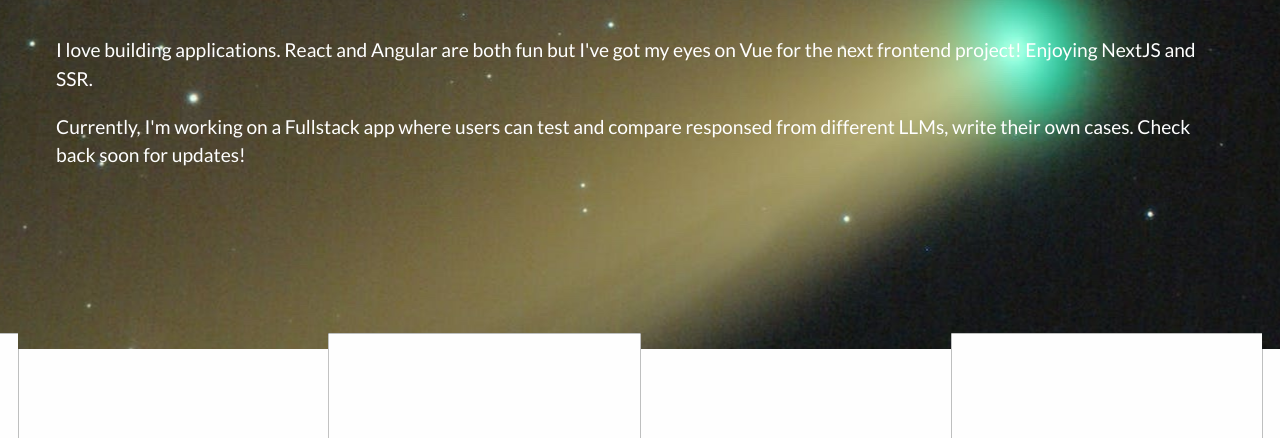
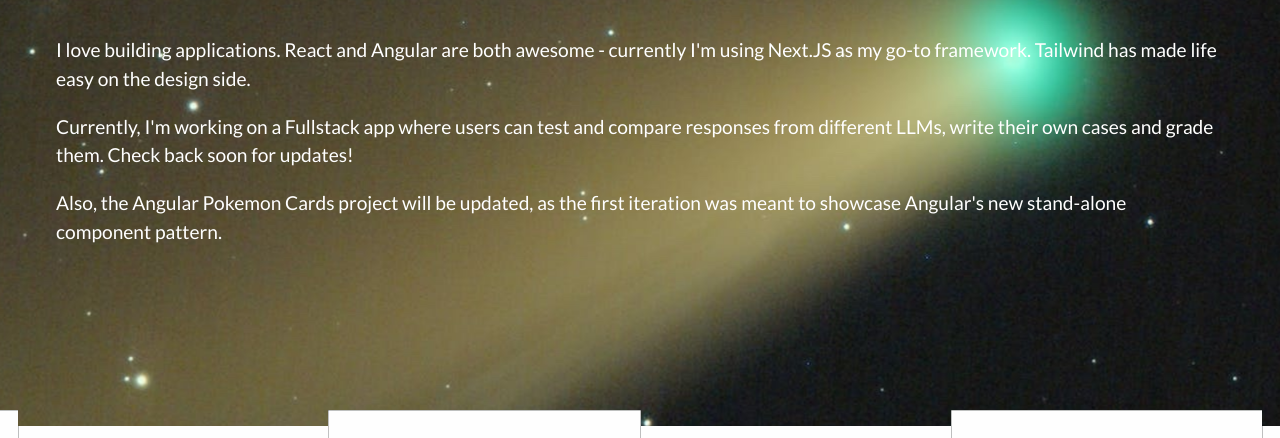
Before and after one commit to zafarsaad/basic-portfolio, a plain HTML site: page index.html in a window 1280 px wide. Shown: the part 362-800 px from the top of the page. Drawn offline with Linux system fonts and the light colour scheme.

Commit message:
spelling mistake, update

```diff
--- a/index.html
+++ b/index.html
@@ -84,14 +84,19 @@
         <p>Hey! It's <span class="name">Saad.</span></p>
         <h2>I ❤️ code!</h2>
         <p>
-          I love building applications. React and Angular are both fun but I've
-          got my eyes on Vue for the next frontend project! Enjoying NextJS and
-          SSR.
+          I love building applications. React and Angular are both awesome -
+          currently I'm using Next.JS as my go-to framework. Tailwind has made
+          life easy on the design side.
         </p>
         <p>
           Currently, I'm working on a Fullstack app where users can test and
-          compare responsed from different LLMs, write their own cases. Check
-          back soon for updates!
+          compare responses from different LLMs, write their own cases and grade
+          them. Check back soon for updates!
+        </p>
+        <p>
+          Also, the Angular Pokemon Cards project will be updated, as the first
+          iteration was meant to showcase Angular's new stand-alone component
+          pattern.
         </p>
       </div>
     </section>
```
